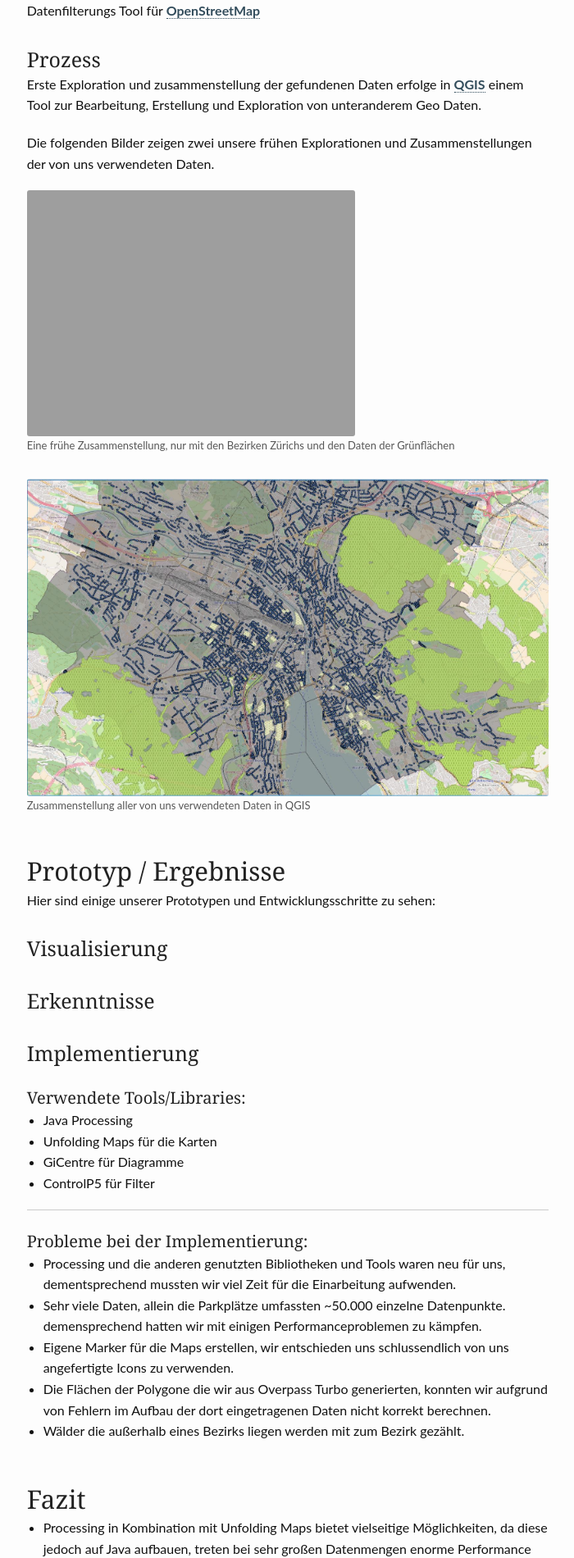
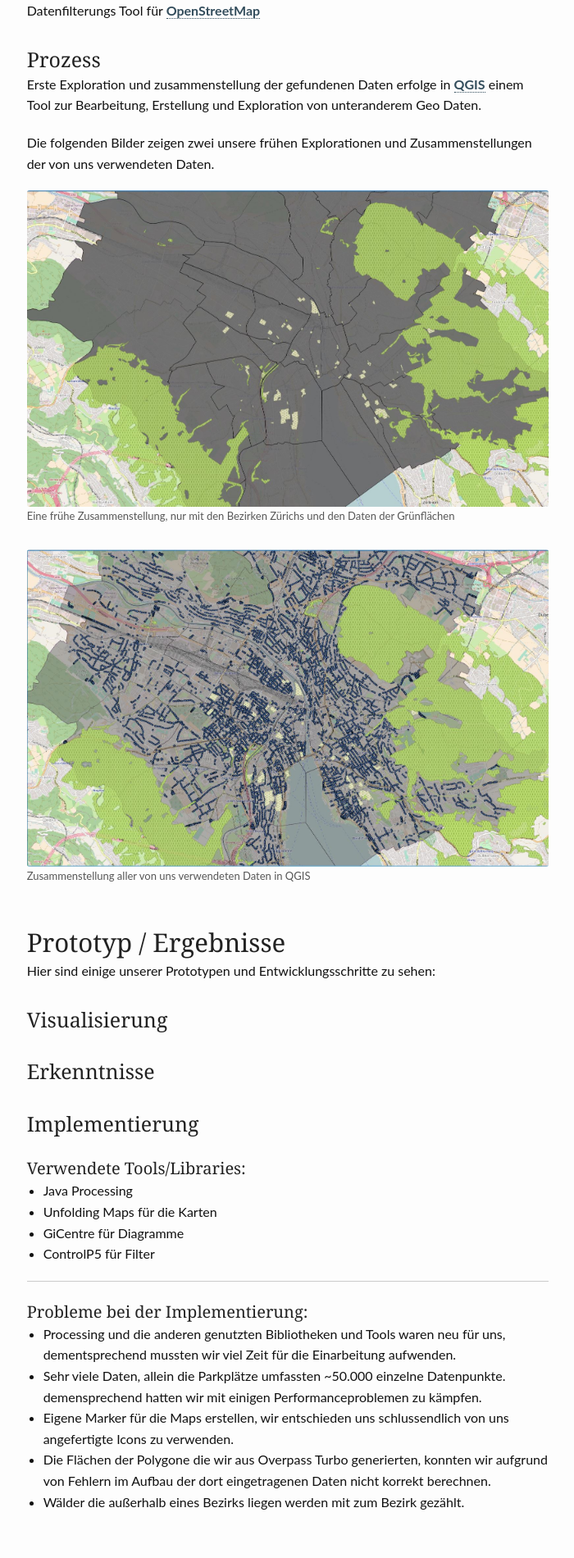
Before and after one commit to tillnagel/gdv-website, a Jekyll site: the page built from _posts/projects/2017-01-26-ZuerichParkflaechen.md, in a window 1280 px wide. Shown: the part 1870-3770 px from the top of the page at 82% size, without its empty margins (289-989 px from the left). Built offline with Jekyll 4.4.1, drawn with Linux system fonts in a browser that asks for light colours.

Commit message:
Update 2017-01-26-ZuerichParkflaechen.md

```diff
--- a/_posts/projects/2017-01-26-ZuerichParkflaechen.md
+++ b/_posts/projects/2017-01-26-ZuerichParkflaechen.md
@@ -59,7 +59,7 @@ Erste Exploration und zusammenstellung der gefundenen Daten erfolge in [QGIS](ht
 Die folgenden Bilder zeigen zwei unsere frühen Explorationen und Zusammenstellungen der von uns verwendeten Daten.
 
 <figure>
-  <img src="{{ site.urlimg }}/ZuerichParkflaechen/QGIS_Bezirke_GrünUndWaldflaechen.jpg" />
+  <img src="{{ site.urlimg }}/ZuerichParkflaechen/QGIS_Bezirke_GruenUndWaldflaechen.jpg" />
   <figcaption >Eine frühe Zusammenstellung, nur mit den Bezirken Zürichs und den Daten der Grünflächen</figcaption>
 </figure>
 
```
